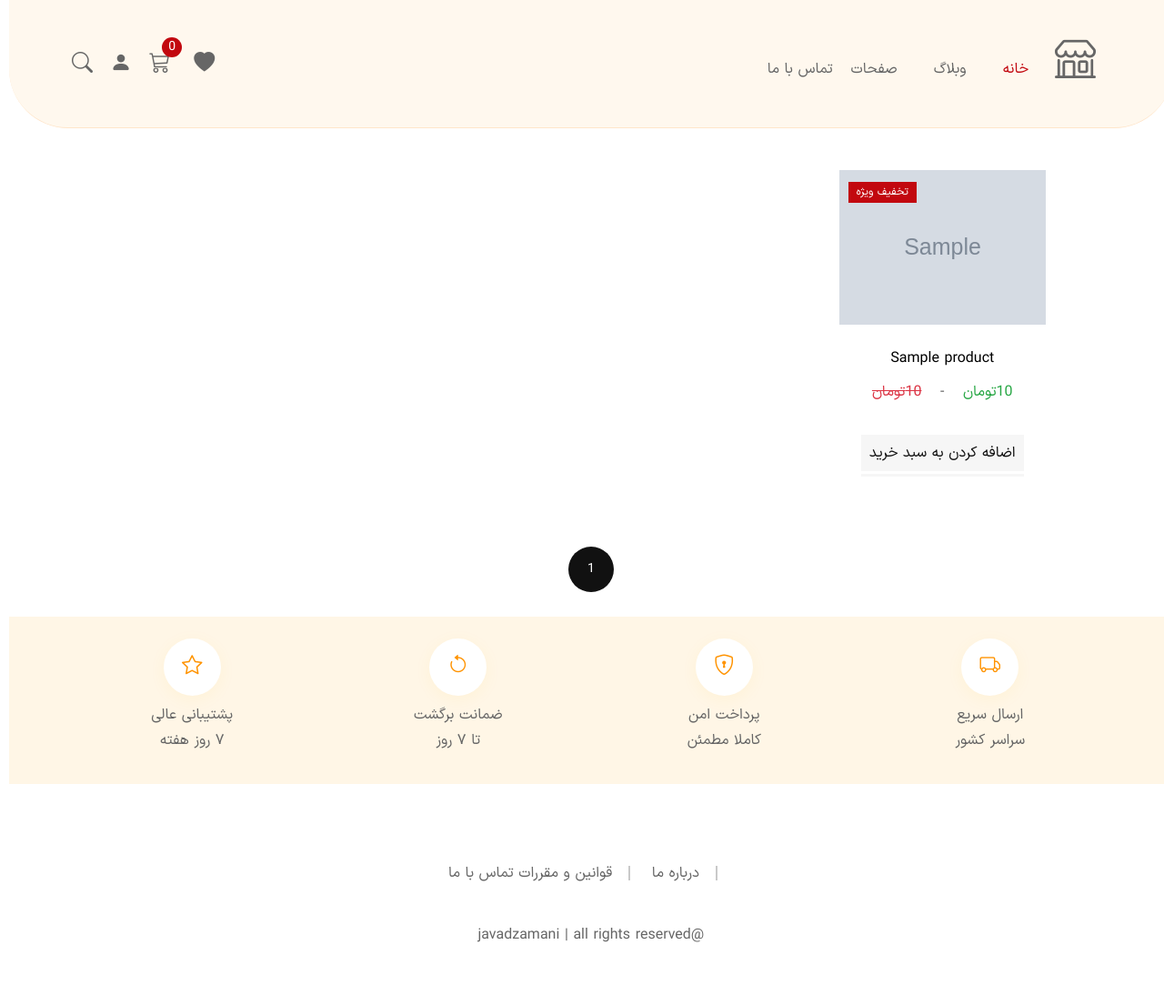
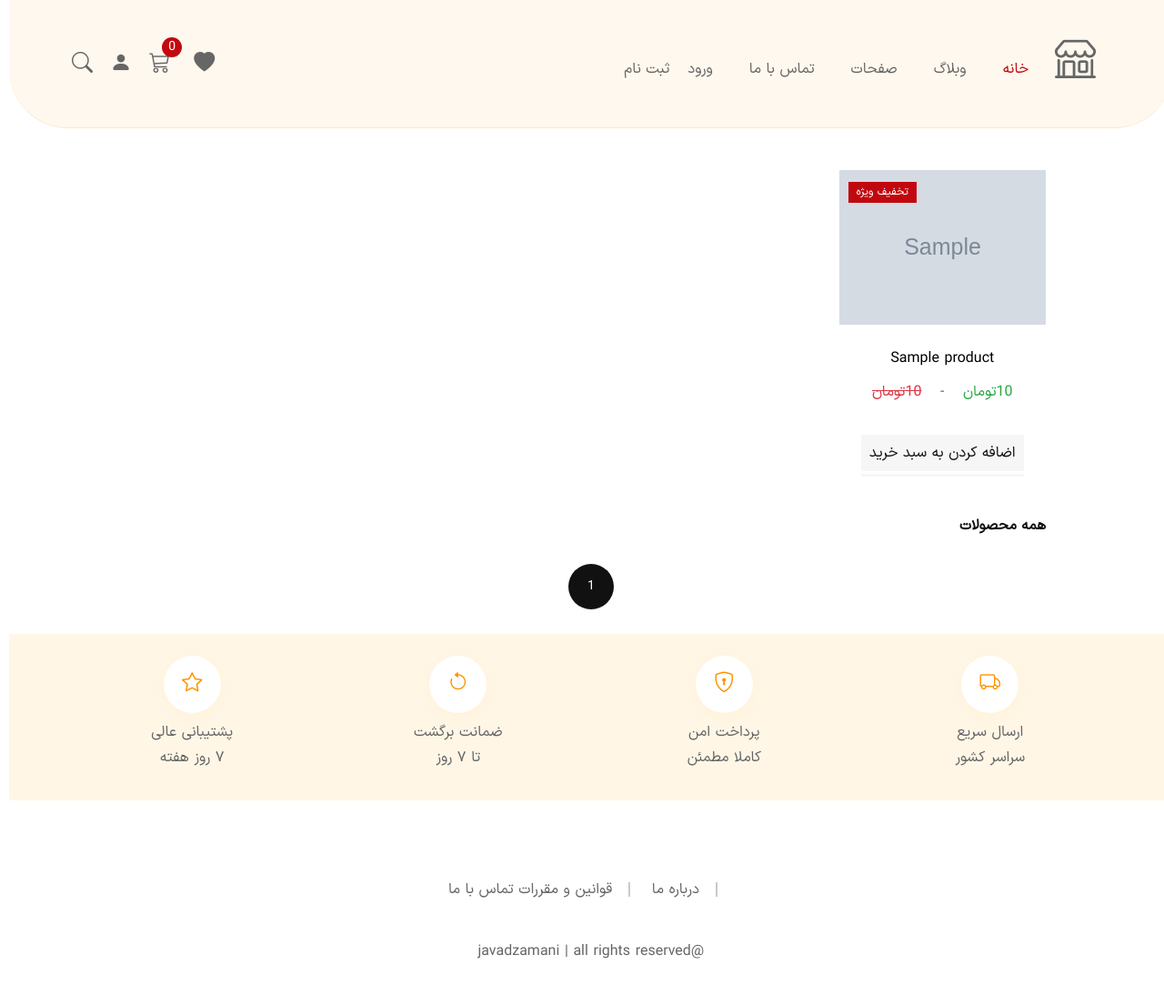
Before and after one commit to Javadzamanifard/onlineshop, a Django app: page /products/ in a window 1280 px wide. Shown: the whole page at 91% size. Before the commit the page ends 1036 px from the top, so only its background shows below. Run offline with Django 5.2, Linux system fonts and the light colour scheme; tables that the repository leaves empty hold one stand-in row (values such as "Sample post"); grey boxes marked "Sample" are stand-in pictures; parts of the project's set-up code (start-up, migrations or seed data) failed here and were passed over; some libraries are stand-ins or nearby versions; some web fonts are replaced.

Commit message:
Design the search bar and making changes to some settings

```diff
--- a/config/settings.py
+++ b/config/settings.py
@@ -180,8 +180,8 @@ STATICFILES_DIRS = [str(BASE_DIR.joinpath('static'))]
 MEDIA_URL = '/media/'
 MEDIA_ROOT = str(BASE_DIR.joinpath('media'))
 
-LOGIN_REDIRECT_URL = 'home'
-LOGOUT_REDIRECT_URL = 'home'
+LOGIN_REDIRECT_URL = 'product_list'
+LOGOUT_REDIRECT_URL = 'product_list'
 ACCOUNT_FORMS = {
     'signup': 'accounts.forms.CustomSignUpForm',
 }
--- a/products/forms.py
+++ b/products/forms.py
@@ -11,3 +11,15 @@ class CommentForm(forms.ModelForm):
             'guest_name': forms.TextInput(attrs={'placeholder': 'نام شما (اختیاری)'}),
             'parent': forms.HiddenInput(attrs={'id' : 'parent_id'}),
         }
+
+
+class SearchForm(forms.Form):
+    search = forms.CharField(
+        label='جستجو',
+        required=False, # جستجو نباید اجباری باشد
+        max_length=100,
+        widget=forms.TextInput(attrs={
+            'placeholder': 'جستجوی محصول...',
+            'class': 'form-control' # برای استایل‌دهی با بوت‌استرپ (اختیاری)
+        })
+    )
--- a/products/templates/products/product_list.html
+++ b/products/templates/products/product_list.html
@@ -78,6 +78,11 @@
                                             </div>
                                         </div>
                                     </div>
+                                    {% if request.GET.search %}
+                                        <h3>نتایج جستجو برای: "{{ request.GET.search }}"</h3>
+                                    {% else %}
+                                        <h3>همه محصولات</h3>
+                                    {% endif %}
                                     <nav class="pagination-wrap mt--35 mt-md--25 pb-5">
                                         <ul class="pagination">
 
--- a/products/views.py
+++ b/products/views.py
@@ -2,16 +2,58 @@ from django.shortcuts import redirect, render
 from django.views.generic import ListView, DetailView
 from .models import Product, Category, Comment
 from django.shortcuts import get_object_or_404
+from django.db.models import Q
 
-from .forms import CommentForm
+from .forms import CommentForm, SearchForm
 
 
 class ProductListView(ListView):
     model = Product
     template_name = 'products/product_list.html'
-    context_object_name = 'products' # نام متغیری که در تمپلیت استفاده می‌شود
-    queryset = Product.objects.all()
-    paginate_by = 4
+    context_object_name = 'products'  # نام متغیر در تمپلیت
+    paginate_by = 4                   # صفحه‌بندی
+
+    def get_queryset(self):
+        """
+        این متد queryset اصلی را بازنویسی می‌کند تا منطق جستجو را اضافه کند.
+        """
+        # ابتدا queryset پیش‌فرض را می‌گیریم (که معادل Product.objects.all() است)
+
+        queryset = super().get_queryset()
+
+        # عبارت جستجو شده را از پارامتر GET در URL می‌خوانیم
+        query = self.request.GET.get('search')
+
+        if query:
+            # ۱. عبارت جستجو را به لیستی از کلمات کلیدی تبدیل می‌کنیم
+            # مثلاً "کفش ادیداس" تبدیل می‌شود به ['کفش', 'ادیداس']
+            keywords = query.split()
+
+            # ۲. یک فیلتر Q اولیه و خالی می‌سازیم تا شرایط را به آن اضافه کنیم
+            combined_q = Q()
+                        # ۳. برای هر کلمه کلیدی، یک شرط به فیلتر اصلی AND می‌کنیم
+            for kw in keywords:
+                combined_q &= (
+                    Q(name__icontains=kw) | Q(description__icontains=kw)
+                )
+            # اگر عبارتی برای جستجو وجود داشت، queryset را فیلتر می‌کنیم
+            return queryset.filter(combined_q)
+
+        # اگر جستجویی در کار نبود، همان queryset کامل را برمی‌گردانیم
+        return queryset
+
+    def get_context_data(self, **kwargs):
+        """
+        این متد context را بازنویسی می‌کند تا فرم جستجو را به آن اضافه کند.
+        """
+        # ابتدا context پیش‌فرض را از کلاس پدر می‌گیریم
+        context = super().get_context_data(**kwargs)
+
+        # فرم جستجو را به context اضافه می‌کنیم تا در تمپلیت قابل استفاده باشد
+        # مقدار اولیه فرم را با چیزی که کاربر جستجو کرده پر می‌کنیم
+        context['form'] = SearchForm(self.request.GET or None)
+
+        return context
 
 
 # class ProductDetailView(DetailView):
--- a/templates/partials/header.html
+++ b/templates/partials/header.html
@@ -57,6 +57,22 @@
                                         <span class="mm-text">تماس با ما</span>
                                     </a>
                                 </li>
+                                {% if user.is_authenticated %}
+                                    <li class="mainmenu__item">
+                                        <a href="{% url 'account_logout' %}" class="mainmenu__link">
+                                            <span class="mm-text">خروج</span>
+                                        </a>
+                                    </li>
+                                {% else %}
+                                    <li class="mainmenu__item">
+                                        <a href="{% url 'account_login' %}" class="mainmenu__link">
+                                            <span class="mm-text"> ورود </span>
+                                        </a>
+                                    </li>
+                                    <li>
+                                        <a href="{% url 'account_signup' %}" class="text-right" href="my-account.html"> ثبت نام</a>
+                                    </li>
+                                {% endif %}
                             </ul>
                         </div>
                     </nav>
@@ -84,23 +100,21 @@
                             <ul class="user-info-menu">
                                 <li>
                                     <a class="text-right" href="my-account.html">حساب کاربری</a>
-                                </li>
-                                <li>
-                                    <a class="text-right" href="cart.html">سبد خرید</a>
-                                </li>
-                                <li>
-                                    <a class="text-right" href="wishlist.html">علاقه مندی ها</a>
-                                </li>
-                                <li>
                                     <a class="text-right" href="order-tracking.html">تاریخچه سفارشات</a>
                                 </li>
                             </ul>
                         </li>
                         <li class="header-toolbar__item">
-                            <a href="#searchForm" class="header-toolbar__btn toolbar-btn">
+                            <a href="#" id="search-icon" class="header-toolbar__btn toolbar-btn">
                                 {% comment %} <i class="flaticon flaticon-search"></i> {% endcomment %}
                                 <i class="bi bi-search"></i>
                             </a>
+                            <div id="search-form-container" style="display: none;">
+                                <form method="GET" action="{% url 'product_list' %}" class="d-flex">
+                                    <input class="form-control me-2" type="text" name="search" placeholder="جستجو...">
+                                    <button class="btn  btn-outline-success" type="submit">برو</button>
+                                </form>
+                            </div>
                         </li>
                     </ul>
                 </div>
@@ -114,3 +128,30 @@
     </div>
 </header>
 <!-- Header End -->
+{% block scripts %}
+    <script>
+        // منتظر بمان تا کل صفحه HTML بارگذاری شود
+        document.addEventListener('DOMContentLoaded', function() {
+
+            // ۱. المان‌های آیکون و فرم را پیدا کن
+            const searchIcon = document.getElementById('search-icon');
+            const searchFormContainer = document.getElementById('search-form-container');
+            const searchInput = searchFormContainer.querySelector('input[name="search"]');
+
+            // ۲. یک Event Listener برای کلیک روی آیکون اضافه کن
+            searchIcon.addEventListener('click', function(event) {
+                // جلوگیری از رفتار پیش‌فرض لینک (که رفتن به بالای صفحه است)
+                event.preventDefault();
+
+                // ۳. وضعیت نمایش فرم را تغییر بده (toggle)
+                if (searchFormContainer.style.display === 'none') {
+                    searchFormContainer.style.display = 'block'; // یا 'flex' اگر از فلکس‌باکس استفاده می‌کنید
+                    // وقتی فرم باز شد، به صورت خودکار روی فیلد ورودی فوکوس کن
+                    searchInput.focus();
+                } else {
+                    searchFormContainer.style.display = 'none';
+                }
+            });
+        });
+    </script>
+{% endblock scripts %}
```
Also changed, not shown: templates/_base.html (line endings or trailing spaces).
